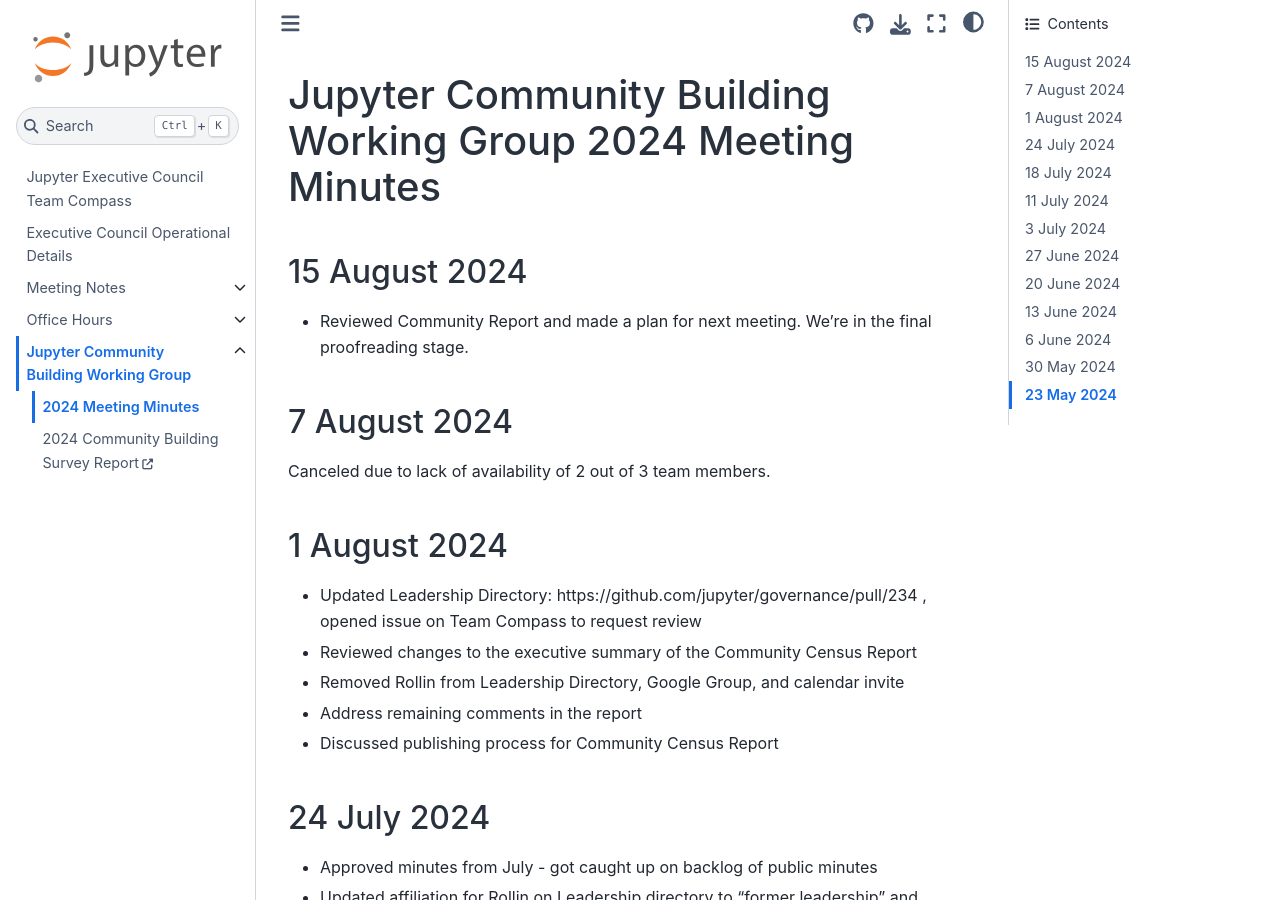
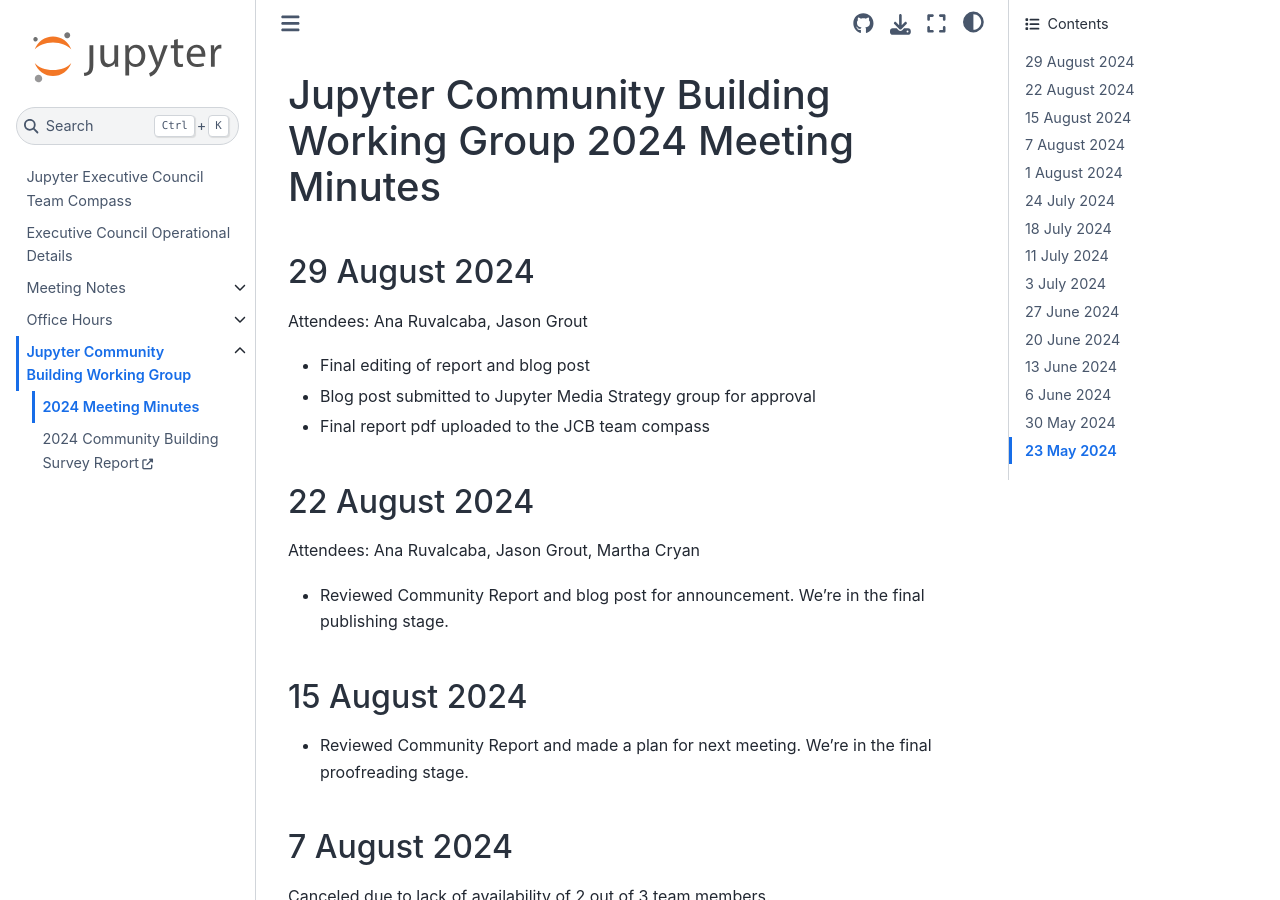
Before and after one commit to jupyter-governance/ec-team-compass, a Sphinx documentation site: the page built from docs/reports/communitybuilding/minutes_2024.md, in a window 1280 px wide and 900 px high. Built offline with Sphinx 7.4.7 and the Sphinx Book theme 1.1.4, drawn with Linux system fonts in a browser that asks for light colours.

Commit message:
More JCB meeting minutes

```diff
--- a/docs/reports/communitybuilding/minutes_2024.md
+++ b/docs/reports/communitybuilding/minutes_2024.md
@@ -1,4 +1,16 @@
 # Jupyter Community Building Working Group 2024 Meeting Minutes
+
+## 29 August 2024
+Attendees: Ana Ruvalcaba, Jason Grout
+
+* Final editing of report and blog post
+* Blog post submitted to Jupyter Media Strategy group for approval
+* Final report pdf uploaded to the JCB team compass
+
+## 22 August 2024
+Attendees: Ana Ruvalcaba, Jason Grout, Martha Cryan
+
+* Reviewed Community Report and blog post for announcement. We’re in the final publishing stage.
 
 ## 15 August 2024
 * Reviewed Community Report and made a plan for next meeting. We’re in the final proofreading stage.
```
